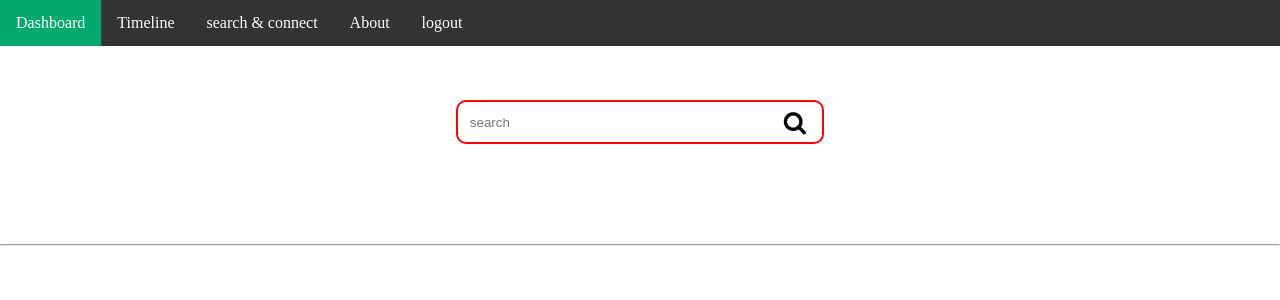
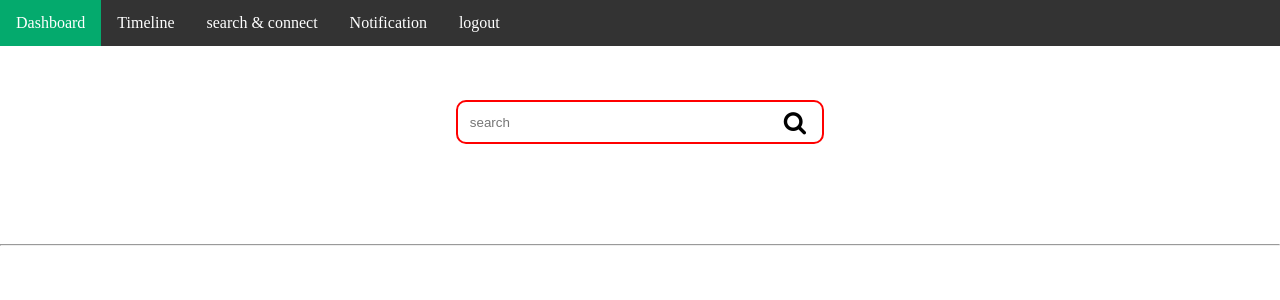
Before and after one commit to mkkotlin/ConnectNest, a Django app: page /search/search/ in a window 1280 px wide. Shown: the top 300 px of the page. Run offline with Django 5.2, Linux system fonts and the light colour scheme; the visitor is signed in with stand-in values (Sample User, id 1).

Commit message:
UI changes

```diff
--- a/templates/nav.html
+++ b/templates/nav.html
@@ -5,7 +5,7 @@
   <li><a class="active" href="{% url 'dashboard' %}">Dashboard</a></li>
   <li><a href="#timeline">Timeline</a></li>
   <li><a href="{% url 'search' %}">search & connect</a></li>
-  <li><a href="#about">About</a></li>
+  <li><a href="#notification">Notification</a></li>
   <li><a href="{% url 'logout' %}">logout</a></li>
 </ul>
 
```
